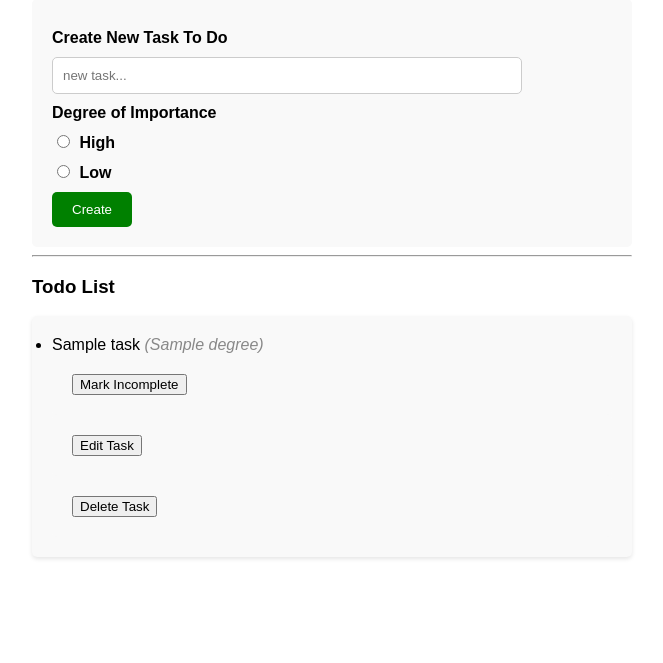
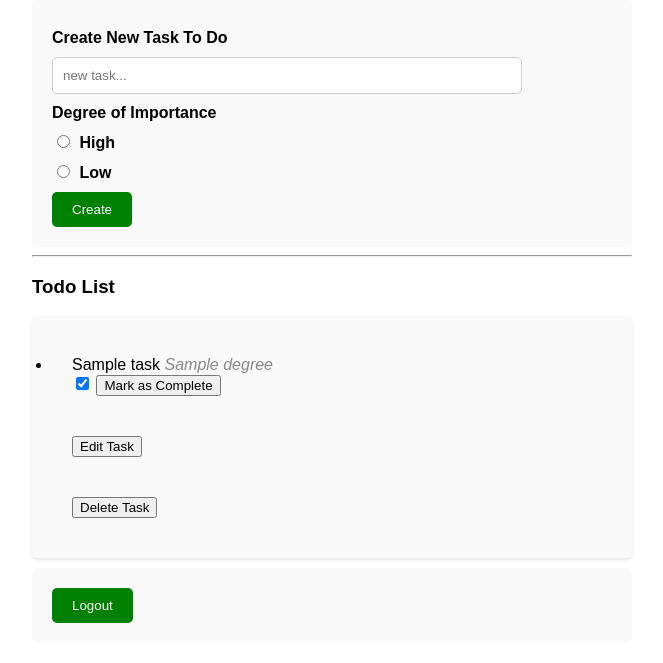
Before and after one commit to UoB-SWE7303-DevOps/todo-flask, a Flask app: page /todos in a window 1280 px wide. Shown: the part 151-814 px from the top of the page, without its empty margins (308-971 px from the left). Before the commit the page ends 710 px from the top, so only its background shows below. Run offline with Flask 3, Linux system fonts and the light colour scheme; the visitor is signed in with stand-in values (Sample User, id 1); a database or web service that is not in the repository returns one stand-in record (values such as "Sample title").

Commit message:
added log out

```diff
--- a/app.py
+++ b/app.py
@@ -82,8 +82,17 @@ def delete(id):
 @app.route("/<id>/complete/", methods=['GET'])
 def complete(id):
     todo = todos_collection.find_one({"_id": ObjectId(id)})
+    new_status = not todo['complete']
     todos_collection.update_one({"_id": ObjectId(id)}, {"$set": {'complete': not todo['complete']}})
     return redirect(url_for('todos'))
 
+@app.route('/logout', methods=['GET', 'POST'])
+def logout():
+    # Clear the session
+    session.pop('username', None)
+    session.pop('user_id', None)
+    return redirect(url_for('login'))
+
+
 if __name__ == "__main__":
     app.run(debug=True)# the server will automatically reload for code changes and show a debugger in case an exception happened.
--- a/templates/edit.html
+++ b/templates/edit.html
@@ -3,13 +3,16 @@
 <head>
     <meta charset="UTF-8">
     <title>Edit To-Do</title>
+    <link rel="stylesheet" href="{{url_for('static', filename='css/styles.css')}}"/>
 </head>
 <body>
     <h2>Edit To-Do</h2>
+    <div class="form-container">
     <form method="post" action="/{{ todo._id }}/edit/">
         <input type="text" name="task" value="{{ todo.task }}" required>
         <input type="text" name="degree" value="{{ todo.degree }}" required>
-        <input type="submit" value="Update">
+        <button type="submit" >Update</button>
     </form>
+    </div>
 </body>
 </html>
--- a/templates/index.html
+++ b/templates/index.html
@@ -45,16 +45,14 @@
         <ul class="todo">
 		{% for todo in todos %}
 
-        <li class="{{ 'completed' if todo['complete'] else '' }}">
+        <li>
+            <form action="{{ url_for('complete', id=todo['_id']) }}" method="GET">
+                <span>{{ todo['task'] }}</span>
+                <span><i>{{ todo['degree'] }}</i></span><br>
+                <input type="checkbox" name="complete" {% if todo['complete'] %} checked {% endif %}>
 
-	    <!--Fetching a todo-->
-		<p> {{ todo['task'] }} <i>
-			({{ todo['degree'] }})</i>
-		</p>
-        <!-- Mark as complete/incomplete -->
-        <form method="POST" action="{{ url_for('complete', id=todo['_id']) }}">
-            <input type="submit" value="{{ 'Mark Incomplete' if todo['complete'] else 'Mark Complete' }}">
-        </form>
+                <input type="submit" value="Mark as Complete">
+            </form>
         <!-- Editing a todo -->
         <form method="GET" action="{{ url_for('edit', id=todo['_id']) }}">
             <input type="submit" value="Edit Task">
@@ -72,6 +70,13 @@
 
 		{% endfor %}
     </ul>
+    <!-- log out -->
+{% if 'username' in session %}
+<form action="{{ url_for('logout') }}" method="post">
+    <button type="submit">Logout</button>
+</form>
+{% endif %}
+
 
     </div>
 </body>
```
